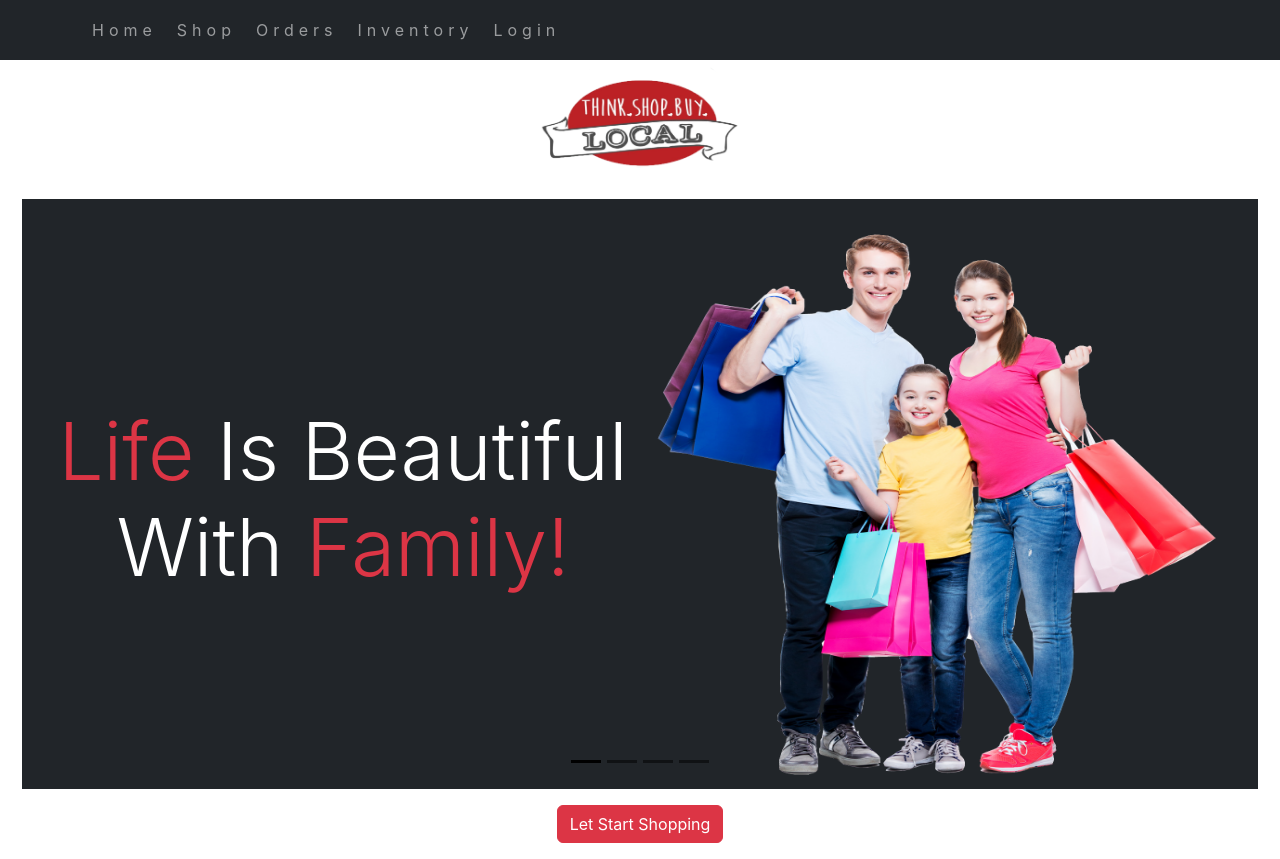
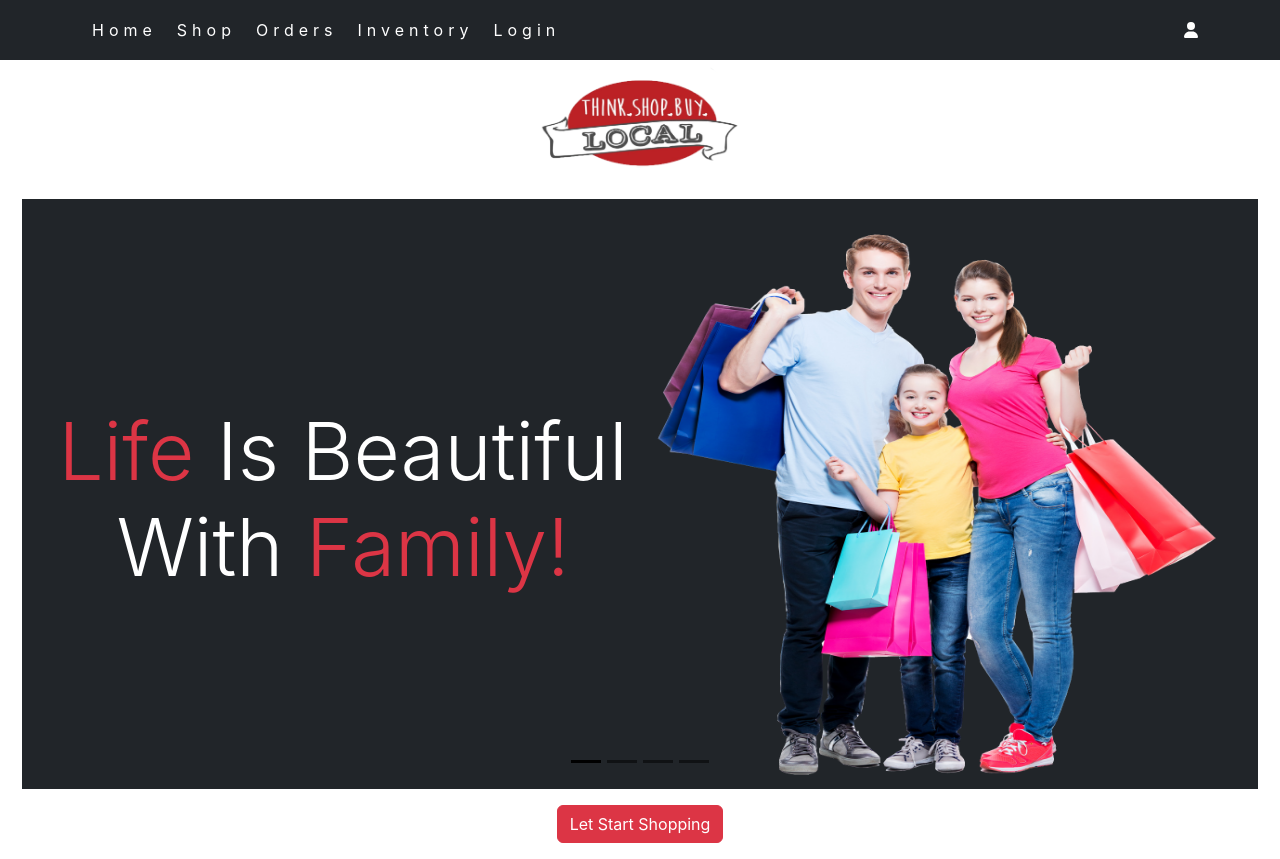
Before and after one commit to ahm-fahim/web2.0_auth_with_firebase, a React (Create React App) app in the folder 04_local_shop/: page / in a window 1280 px wide. Built offline with nearby package versions, Linux system fonts and the light colour scheme; no server answers.

Commit message:
prole display completed

```diff
--- a/04_local_shop/src/components/Header/Header.css
+++ b/04_local_shop/src/components/Header/Header.css
@@ -2,7 +2,14 @@
     letter-spacing: 5px;
     transition: 1s;
     margin: 2px;
+    color:white;
 }
 .nav-link:hover {
     color: #bf1d00;
 }
+.dropdown-menu{
+    width:300px;
+    height:200px;
+    margin-left: -120px;
+    padding: 20px 10px;
+}
--- a/04_local_shop/src/components/Header/Header.js
+++ b/04_local_shop/src/components/Header/Header.js
@@ -3,6 +3,9 @@ import "./Header.css";
 import logo from "../../images/pngwing.com.png";
 import { Link } from "react-router-dom";
 import { AuthContext } from "../../contexts/UserContext";
+import { FontAwesomeIcon } from "@fortawesome/react-fontawesome";
+import { faUser } from "@fortawesome/free-solid-svg-icons";
+import UserProfile from "../UserProfile/UserProfile";
 
 const Header = () => {
     const { user } = useContext(AuthContext);
@@ -53,8 +56,18 @@ const Header = () => {
                                     Login
                                 </Link>
                             </li>
-                            <p className="text-danger">{ user?.email}</p>
                         </ul>
+                        <div class="dropdown">
+                            <FontAwesomeIcon
+                                icon={faUser}
+                                className="dropdown-toggle text-white"
+                                data-bs-toggle="dropdown"
+                                aria-expanded="false"
+                            />
+                            <div className="dropdown-menu dropdown-menu-dark bg-dark">
+                                <UserProfile user={user}></UserProfile>
+                            </div>
+                        </div>
                     </div>
                 </div>
             </nav>
--- /dev/null
+++ b/04_local_shop/src/components/UserProfile/UserProfile.js
@@ -0,0 +1,13 @@
+import React from 'react';
+
+const UserProfile = ({user}) => {
+    return (
+        <div>
+            <p>{user?.email}</p>
+            <hr />
+            <p>Logout</p>
+        </div>
+    );
+};
+
+export default UserProfile;
```
